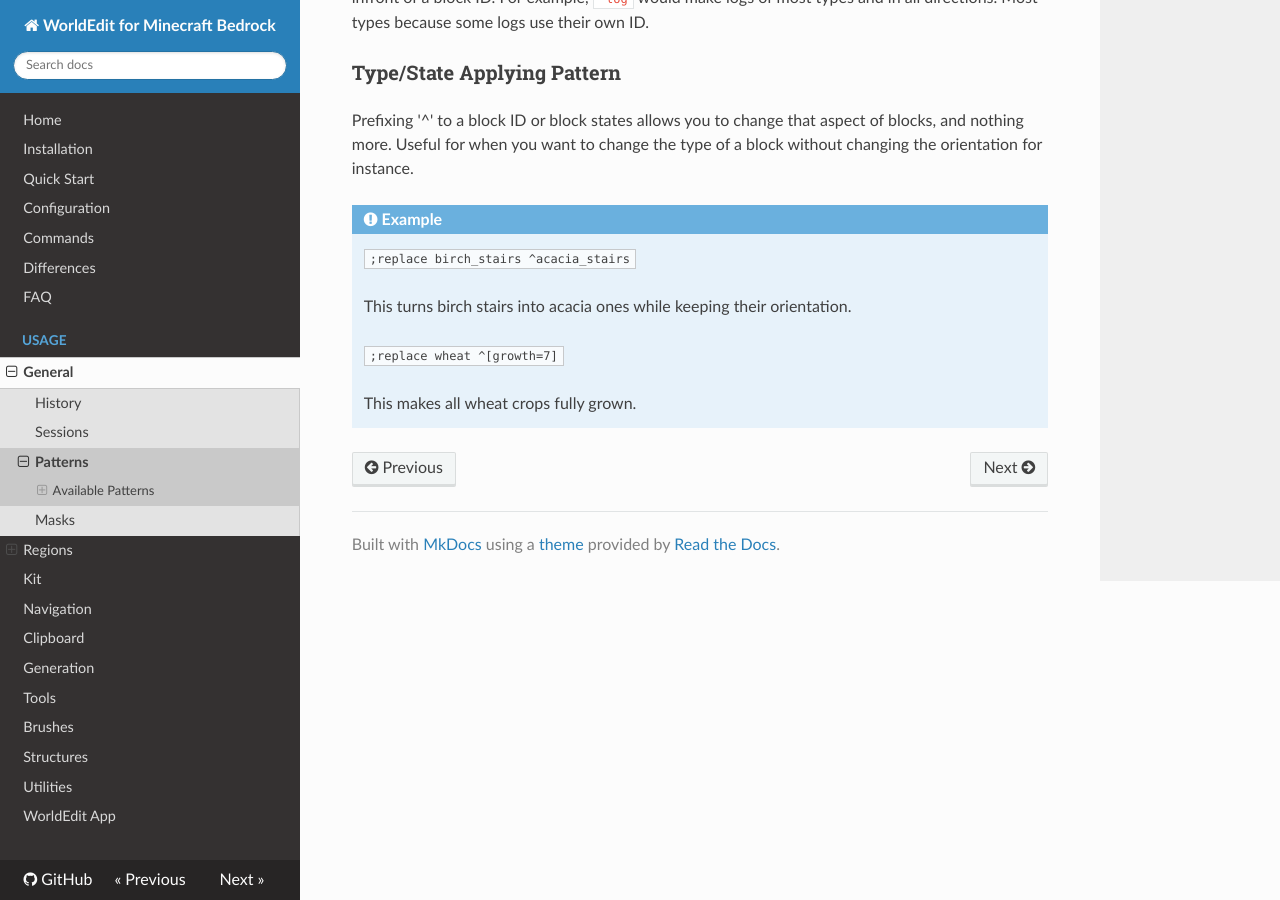
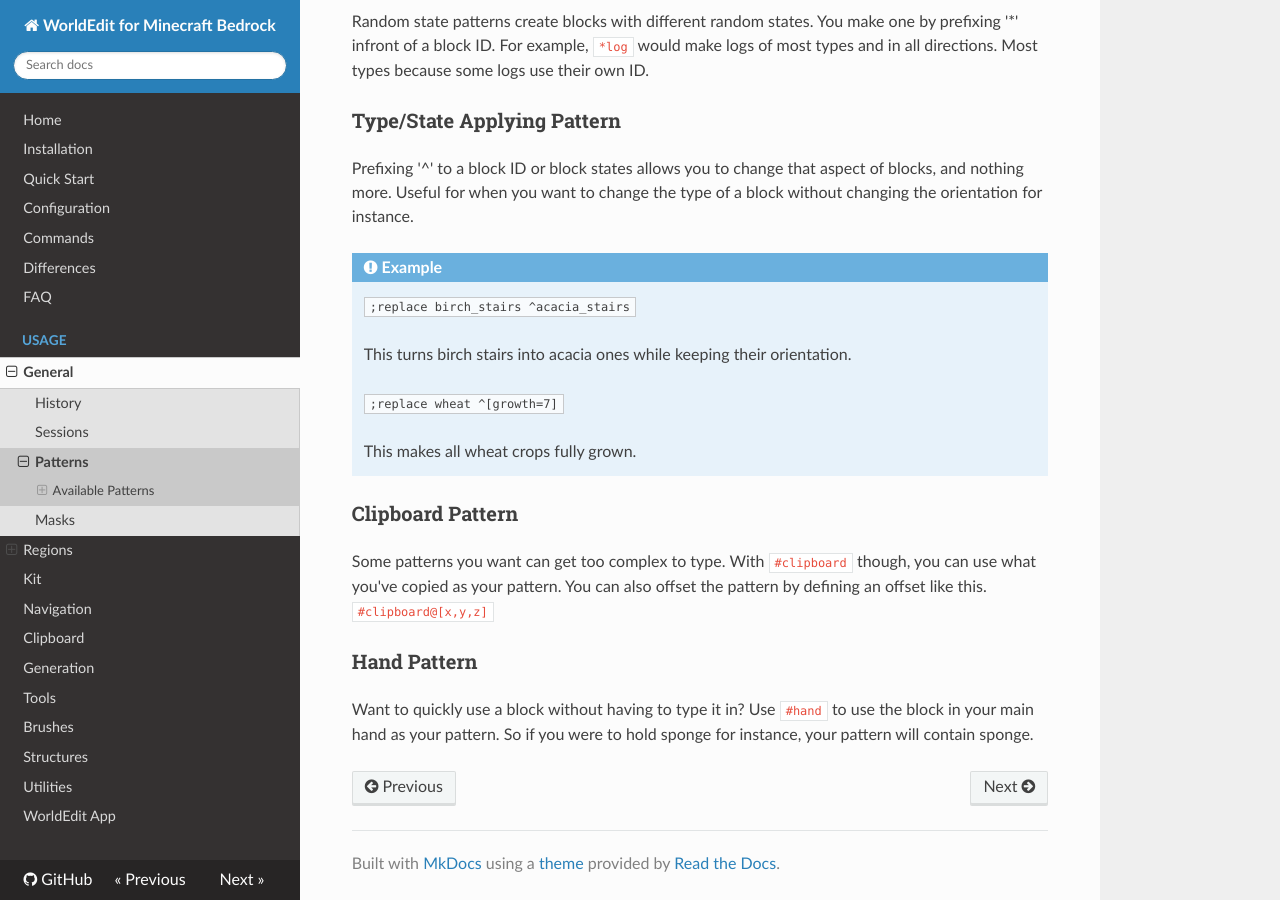
Before and after one commit to SIsilicon/WorldEdit-BE-Docs, an MkDocs documentation site: the page built from docs/usage/general/patterns.md, in a window 1280 px wide and 900 px high, scrolled down 1898 px. Built offline with MkDocs 1.6.1, drawn with Linux system fonts in a browser that asks for light colours; nearby versions of some CDN libraries; some of the changed text lies outside the part shown.

Commit message:
Updating 0.7.0 (#15)
* Corrected command for cylinder mode

* Update differences.md

* Added documentation for #clipboard and #hand

```diff
--- a/docs/usage/general/patterns.md
+++ b/docs/usage/general/patterns.md
@@ -66,3 +66,11 @@
     `;replace wheat ^[growth=7]`
 
     This makes all wheat crops fully grown.
+
+### Clipboard Pattern
+
+Some patterns you want can get too complex to type. With `#clipboard` though, you can use what you've copied as your pattern. You can also offset the pattern by defining an offset like this. `#clipboard@[x,y,z]`
+
+### Hand Pattern
+
+Want to quickly use a block without having to type it in? Use `#hand` to use the block in your main hand as your pattern. So if you were to hold sponge for instance, your pattern will contain sponge.
```
